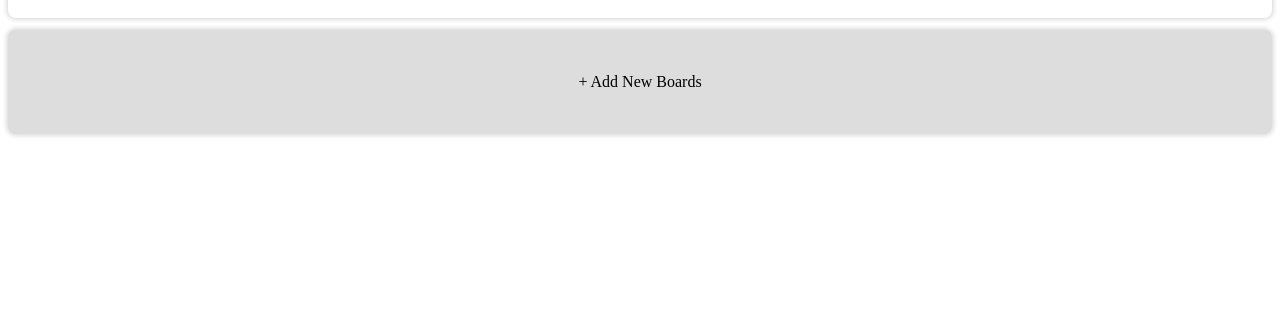
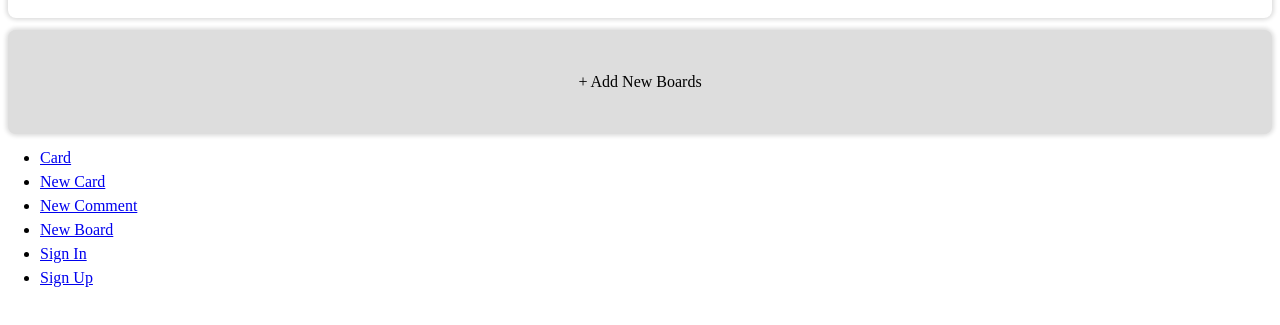
Before and after one commit to Hiratto/20220309DaytraTodo101, a website: page index.html in a window 1280 px wide. Shown: the part 215-540 px from the top of the page. Drawn offline with Linux system fonts and the light colour scheme.

Commit message:
Linkの作成

```diff
--- a/index.html
+++ b/index.html
@@ -44,5 +44,16 @@
     <div class="add-new">
       <p>+ Add New Boards</p>
     </div>
+
+    <div class="link">
+      <ul>
+        <li><a href="/card.html">Card</a></li>
+        <li><a href="/newCard.html">New Card</a></li>
+        <li><a href="/newComment.html">New Comment</a></li>
+        <li><a href="/newBoard.html">New Board</a></li>
+        <li><a href="/signin.html">Sign In</a></li>
+        <li><a href="/signup.html">Sign Up</a></li>
+      </ul>
+    </div>
   </body>
 </html>
```
